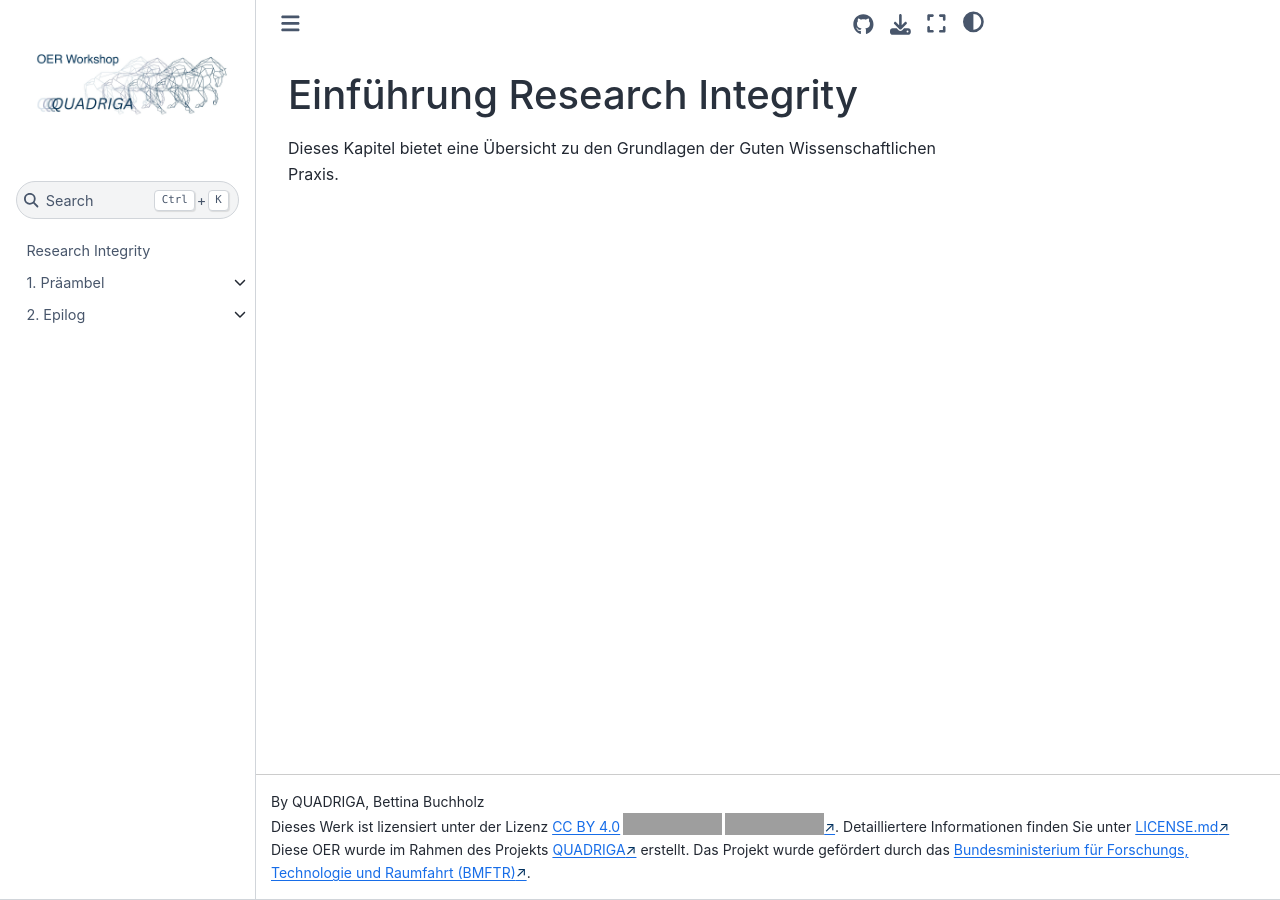
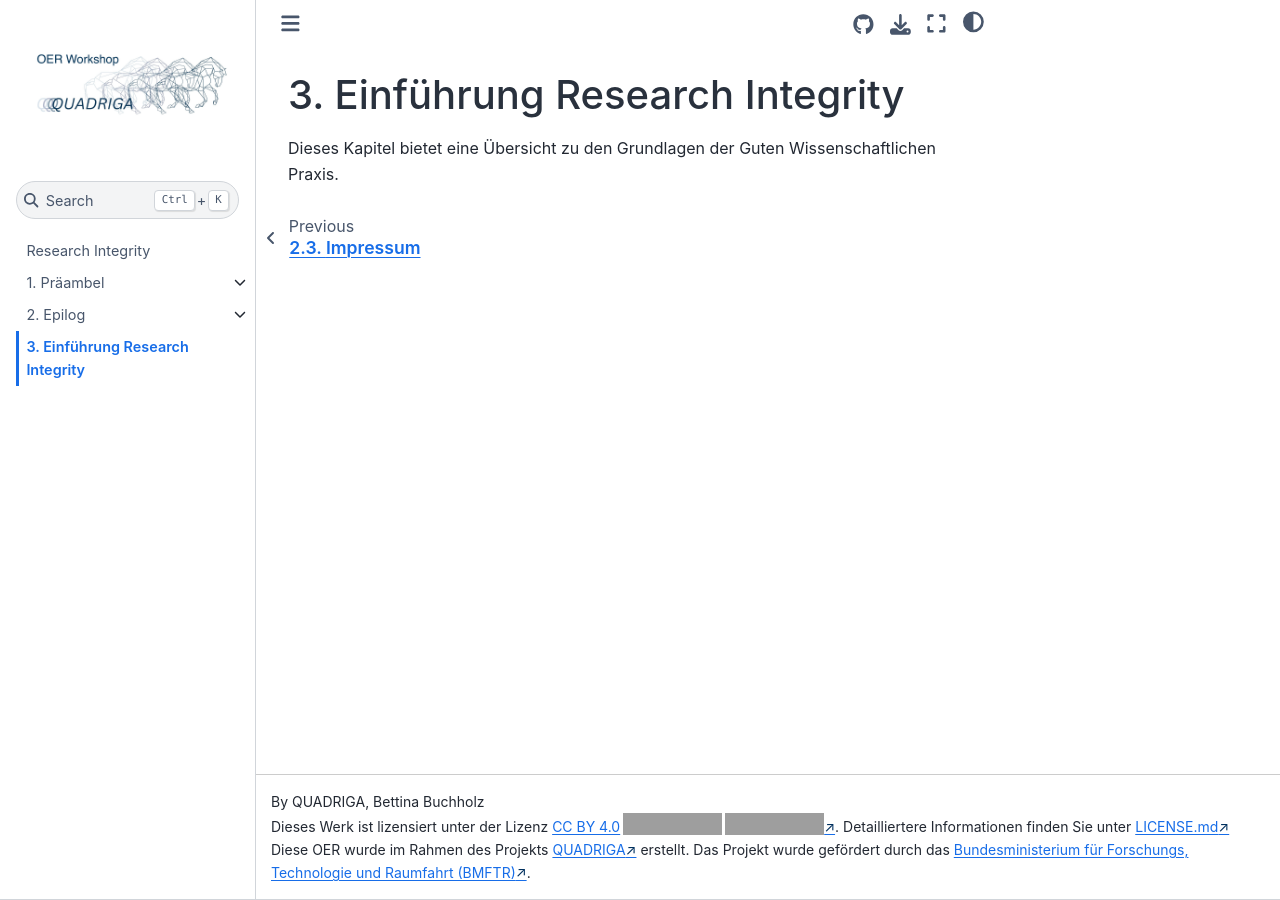
Before and after one commit to bbucholz/ResearchIntegrity, a Jupyter Book: the page built from Grundlagen/einfuehrung.md, in a window 1280 px wide. Built offline with Jupyter Book 1.0.4 settings and Sphinx 7.4.7 and the Sphinx Book theme 1.1.4, drawn with Linux system fonts in a browser that asks for light colours; part of the change alters nothing that is shown; grey boxes are pictures that could not be loaded.

Commit message:
Update _toc.yml

```diff
--- a/_toc.yml
+++ b/_toc.yml
@@ -16,3 +16,4 @@ chapters:
       - file: epilog/literaturverzeichnis.md
       - file: epilog/autor_innen.md
       - file: epilog/impressum.md
+  - file: Grundlagen/einfuehrung.md
```
